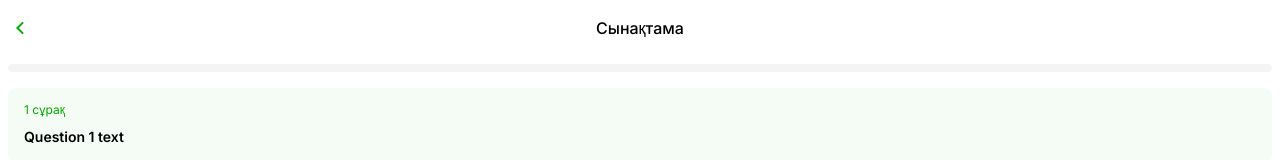
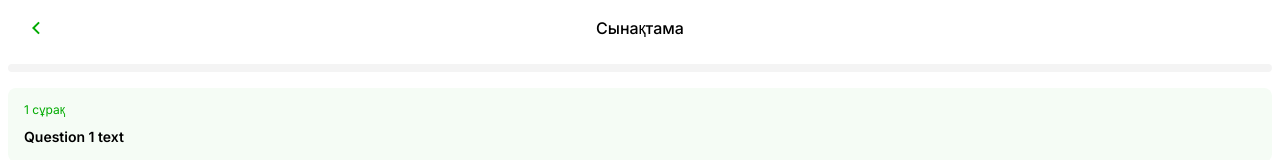
Before and after one commit to Mykty-Ayan/seerah-frontend, a React (Vite) app: page /chapters/1/tests/1 in a window 1280 px wide. Shown: the top 160 px of the page. Built offline with nearby package versions, Linux system fonts and the light colour scheme.

Commit message:
feat: add padding in header with back button

```diff
--- a/src/components/HeaderWithBackButton/index.css
+++ b/src/components/HeaderWithBackButton/index.css
@@ -4,6 +4,9 @@
   justify-content: space-between;
   align-items: center;
   height: 40px;
+  box-sizing: border-box;
+  padding-left: 16px;
+  padding-right: 16px;
 }
 
 .header-with-back-button__back-button {
```
